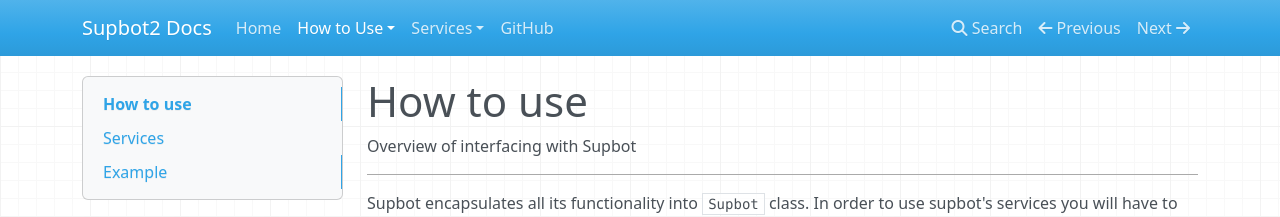
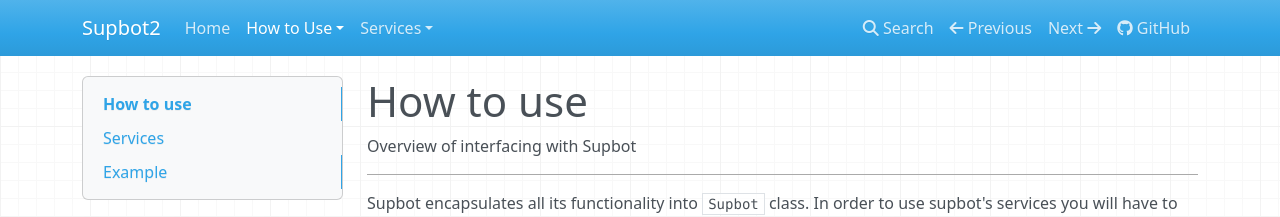
Before and after one commit to adsau59/Supbot2, an MkDocs documentation site: the page built from docs/how-to-use/overview.md, in a window 1280 px wide. Shown: the top 217 px of the page. Built offline with MkDocs 1.6.1, drawn with Linux system fonts in a browser that asks for light colours; nearby versions of some CDN libraries; part of the change alters nothing that is shown.

Commit message:
updated docs: added meta

```diff
--- a/docs/how-to-use/overview.md
+++ b/docs/how-to-use/overview.md
@@ -21,15 +21,15 @@ There are two main sub-catagories of services that supbot provides which are, `A
 
 ### Action
 
-Actions are services which allows the developer to perform operations in whatsapp, like sending a message, anything which is initiated by the developer is an Action. Check out [Action](action.md) to learn more.
+Actions are services which allows the developer to perform operations in whatsapp, like sending a message, anything which is initiated by the developer is an Action. Check out [Action](../services/action.md) to learn more.
 
 ### Event
 
-Events are services which allows the developer to run code when an event occours in whatsapp, like reciving a message. Supbot provides event listeners so that you can register your own callback methods to be executed when an event occours. Check out [Event](event.md) to learn more.
+Events are services which allows the developer to run code when an event occours in whatsapp, like reciving a message. Supbot provides event listeners so that you can register your own callback methods to be executed when an event occours. Check out [Event](../services/event.md) to learn more.
 
 ### Helper Services
 
-Other than the above to main types of services, supbot also provides some helper methods. Check out [Helper](helper.md) to learn more.
+Other than the above to main types of services, supbot also provides some helper methods. Check out [Helper](../services/helper.md) to learn more.
 
 ---
 
--- a/mkdocs.yml
+++ b/mkdocs.yml
@@ -1,4 +1,8 @@
-site_name: Supbot2 Docs
+site_name: Supbot2
+site_description: Unoffical WhatsApp Automation Library for Python.
+repo_url: https://github.com/adsau59/Supbot2
+site_author: Adam Saudagar
+edit_uri: ""
 
 nav:
     - Home: index.md
@@ -7,9 +11,8 @@ nav:
         - Models: how-to-use/models.md
         - Config: how-to-use/config.md
     - Services:
-        - Helper: how-to-use/helper.md
-        - Action: how-to-use/action.md
-        - Event: how-to-use/event.md
-    - GitHub: https://github.com/adsau59/Supbot2
+        - Helper: services/helper.md
+        - Action: services/action.md
+        - Event: services/event.md
 
 copyright: Copyright &copy; 2020 <a href="https://twitter.com/adam_saudagar">Adam Saudagar</a>
```
Also changed, not shown: docs/services/action.md (renamed from docs/how-to-use/action.md), docs/services/event.md (renamed from docs/how-to-use/event.md), docs/services/helper.md (renamed from docs/how-to-use/helper.md).
